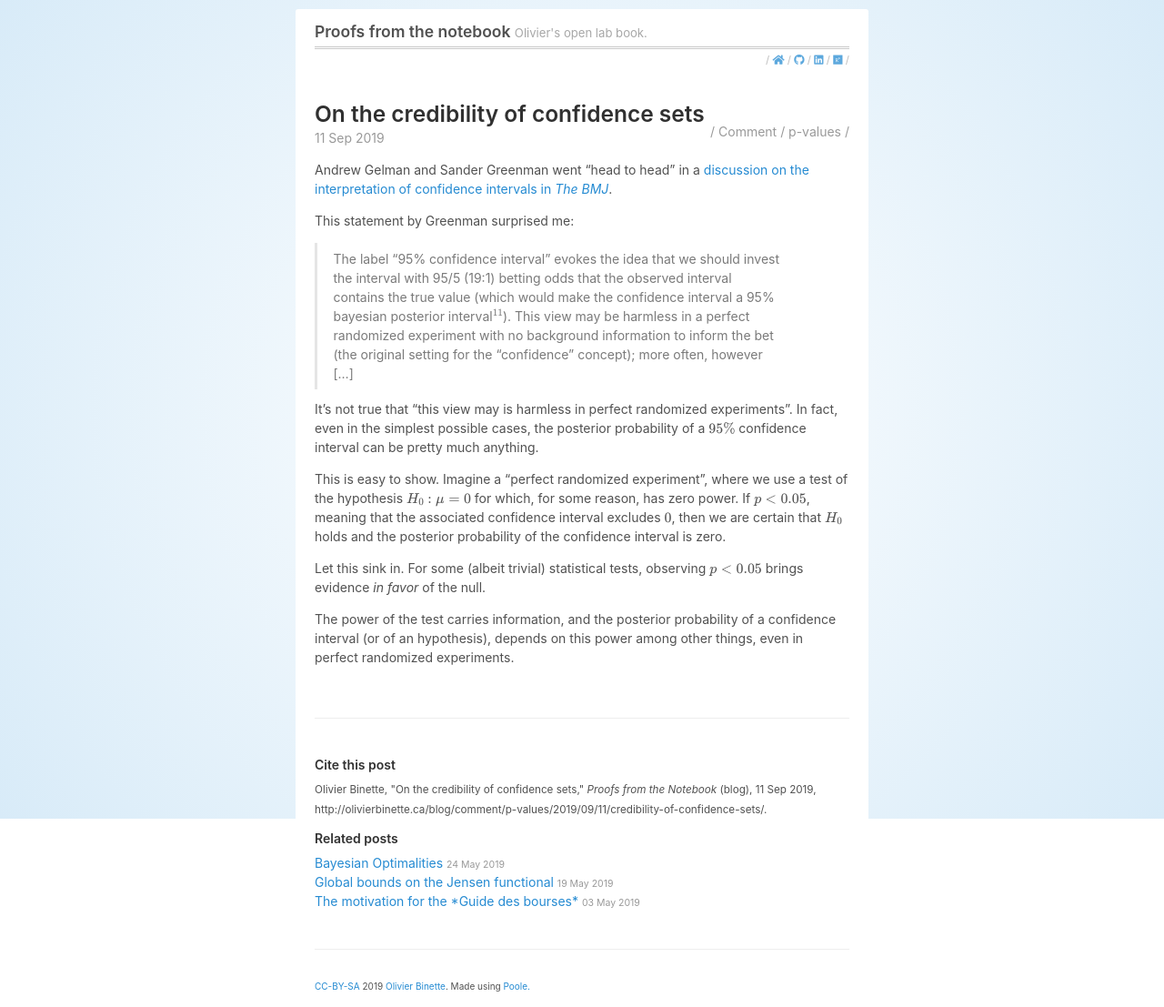
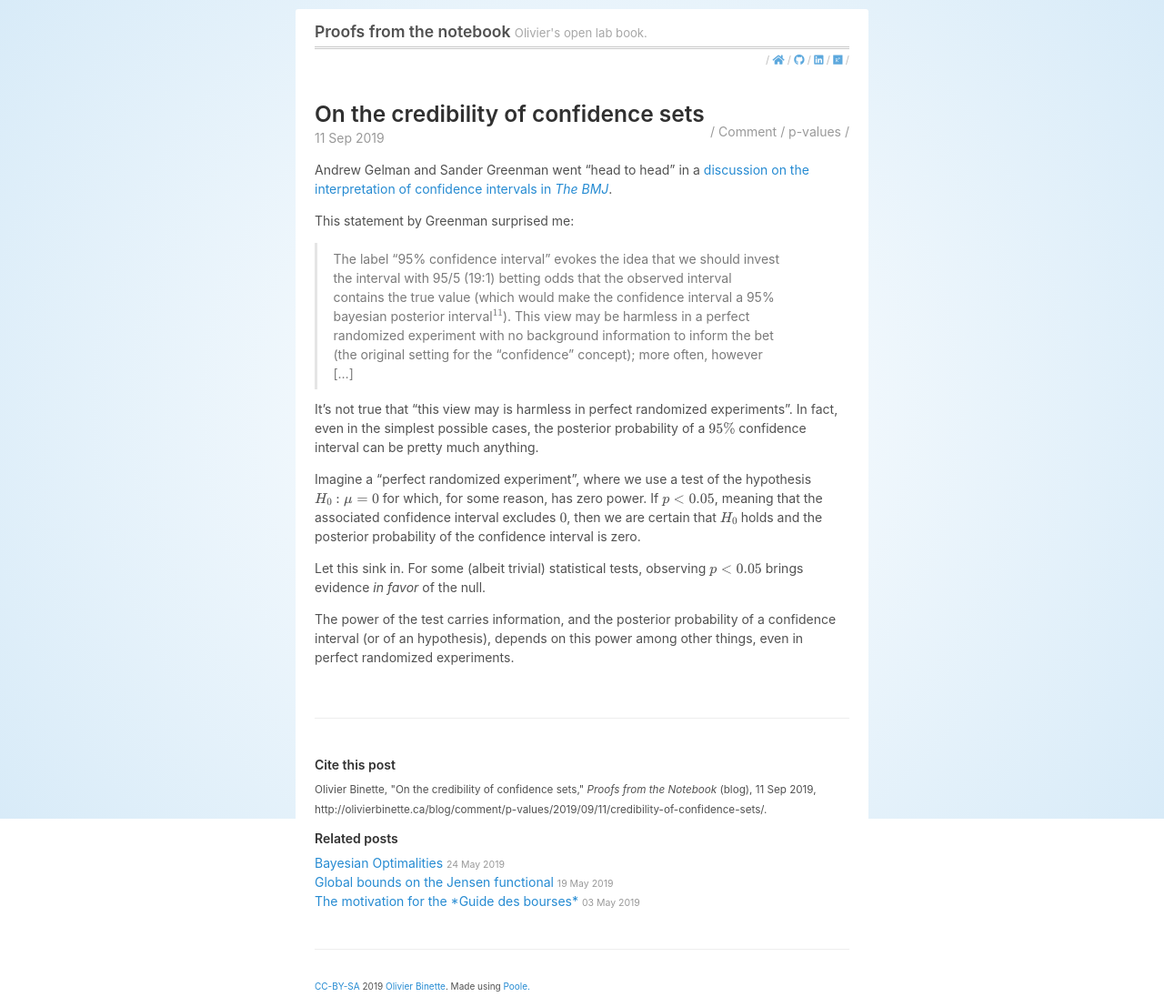
Before and after one commit to OlivierBinette/blog, a Jekyll site: the page built from _posts/2019-09-11-credibility-of-confidence-sets.md, in a window 1280 px wide. Shown: the whole page at 91% size. Built offline with Jekyll 4.4.1, drawn with Linux system fonts in a browser that asks for light colours; nearby versions of some CDN libraries; formulas are drawn with MathJax 3.

Commit message:
Update 2019-09-11-credibility-of-confidence-sets.md

```diff
--- a/_posts/2019-09-11-credibility-of-confidence-sets.md
+++ b/_posts/2019-09-11-credibility-of-confidence-sets.md
@@ -12,7 +12,7 @@ This statement by Greenman surprised me:
 
 It's not true that "this view may is harmless in perfect randomized experiments". In fact, even in the simplest possible cases, the posterior probability of a $95\%$ confidence interval can be pretty much anything.
 
-This is easy to show. Imagine a "perfect randomized experiment", where we use a test of the hypothesis $H_0: \mu = 0$ for which, for some reason, has zero power. If $p < 0.05$, meaning that the associated confidence interval excludes $0$, then we are certain that $H_0$ holds and the posterior probability of the confidence interval is zero.
+Imagine a "perfect randomized experiment", where we use a test of the hypothesis $H_0: \mu = 0$ for which, for some reason, has zero power. If $p < 0.05$, meaning that the associated confidence interval excludes $0$, then we are certain that $H_0$ holds and the posterior probability of the confidence interval is zero.
 
 Let this sink in. For some (albeit trivial) statistical tests, observing $p < 0.05$ brings evidence *in favor* of the null.
 
```
